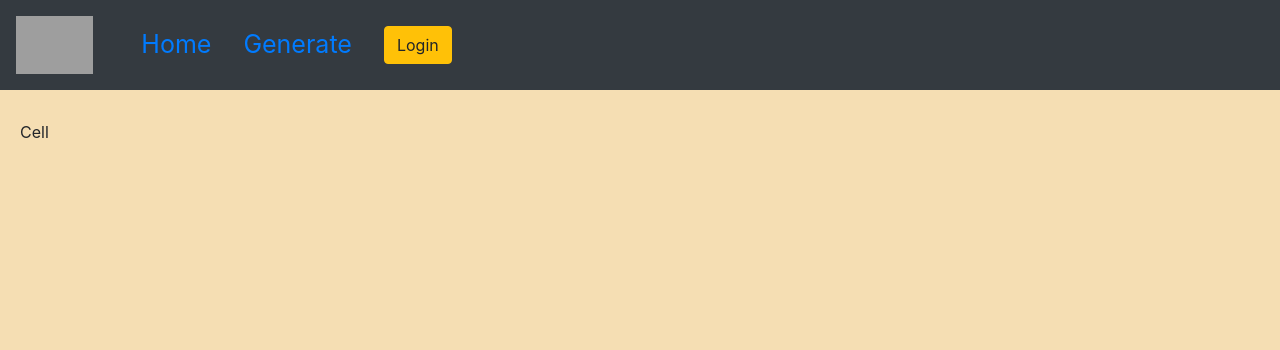
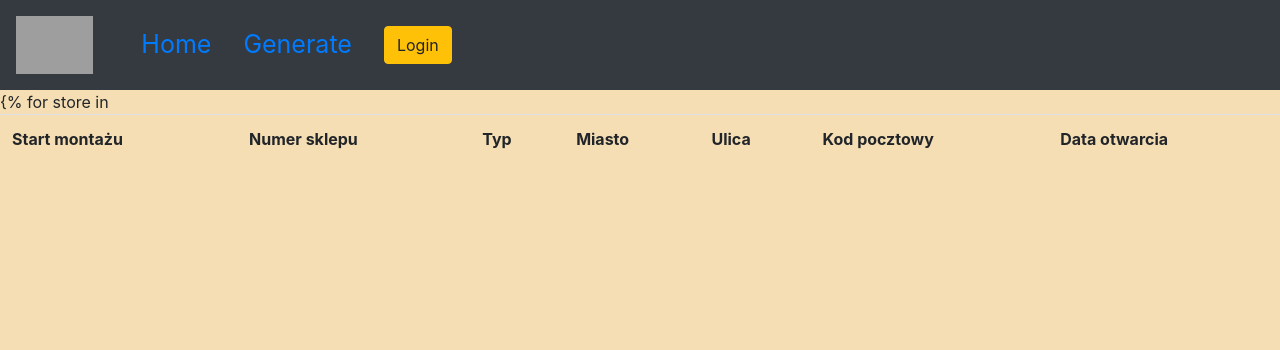
Before and after one commit to grzegorzgrzegorzak/Projekt_harmonogramu_JMP, a Django app: page / in a window 1280 px wide. Shown: the top 350 px of the page. Run offline with Django 4.2, Linux system fonts and the light colour scheme; lists and menus that the app fills with data are empty; some libraries are stand-ins or nearby versions; grey boxes are pictures that could not be loaded.

Commit message:
added th

```diff
--- a/Harmonogram/schedule/templates/schedule/schedule.html
+++ b/Harmonogram/schedule/templates/schedule/schedule.html
@@ -1,15 +1,19 @@
 {% extends 'schedule/main.html' %}
 {% load static %}
 {% block content %}
-    <div class="row table-title">
-
-    </div>
-    <div class="row">
-        <a>Cell</a>
-
+    <div class="table">
+        <table class="table">
+            <tr>
+                <th>Start montażu</th>
+                <th>Numer sklepu</th>
+                <th>Typ</th>
+                <th>Miasto</th>
+                <th>Ulica</th>
+                <th>Kod pocztowy</th>
+                <th>Data otwarcia</th>
+            </tr>
+            {% for store in
+        </table>
     </div>
 
-
-
-
 {% endblock content %}
```
Also changed, not shown: Harmonogram/schedule/views.py (line endings or trailing spaces).
